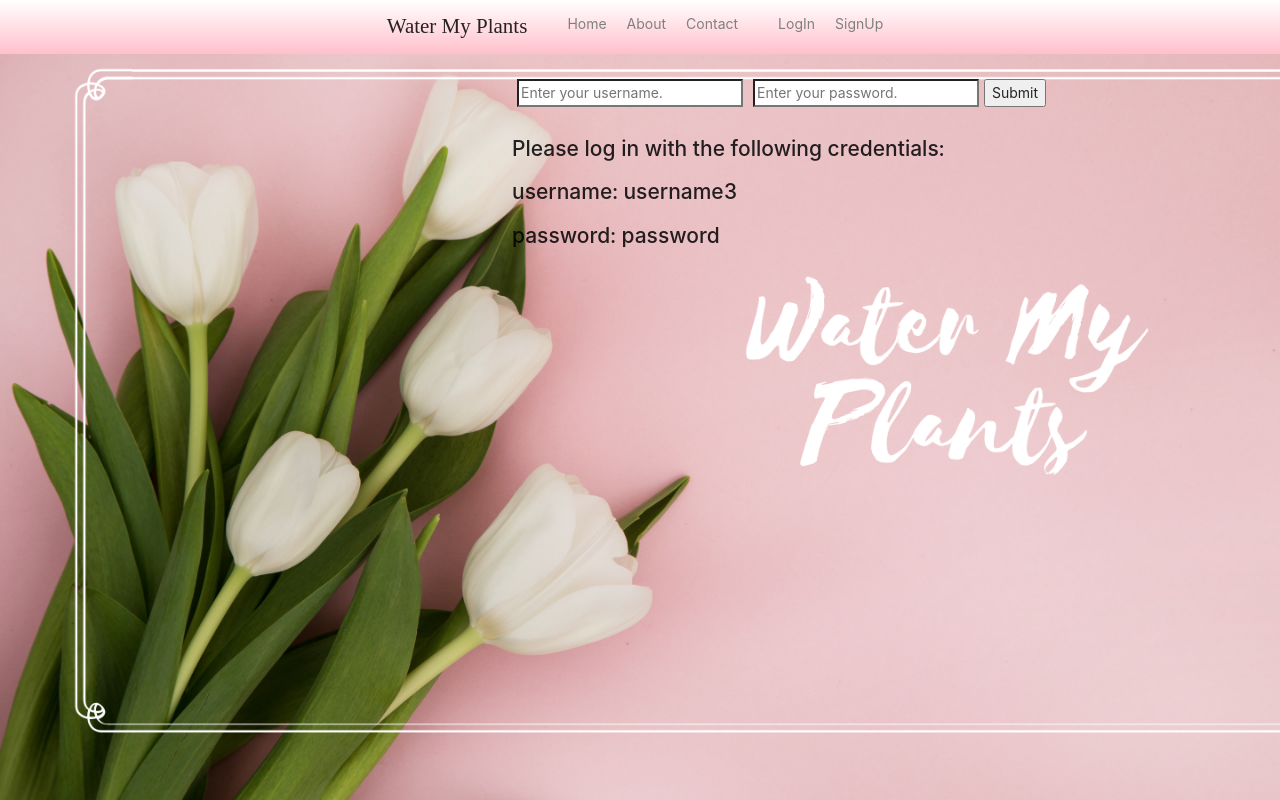
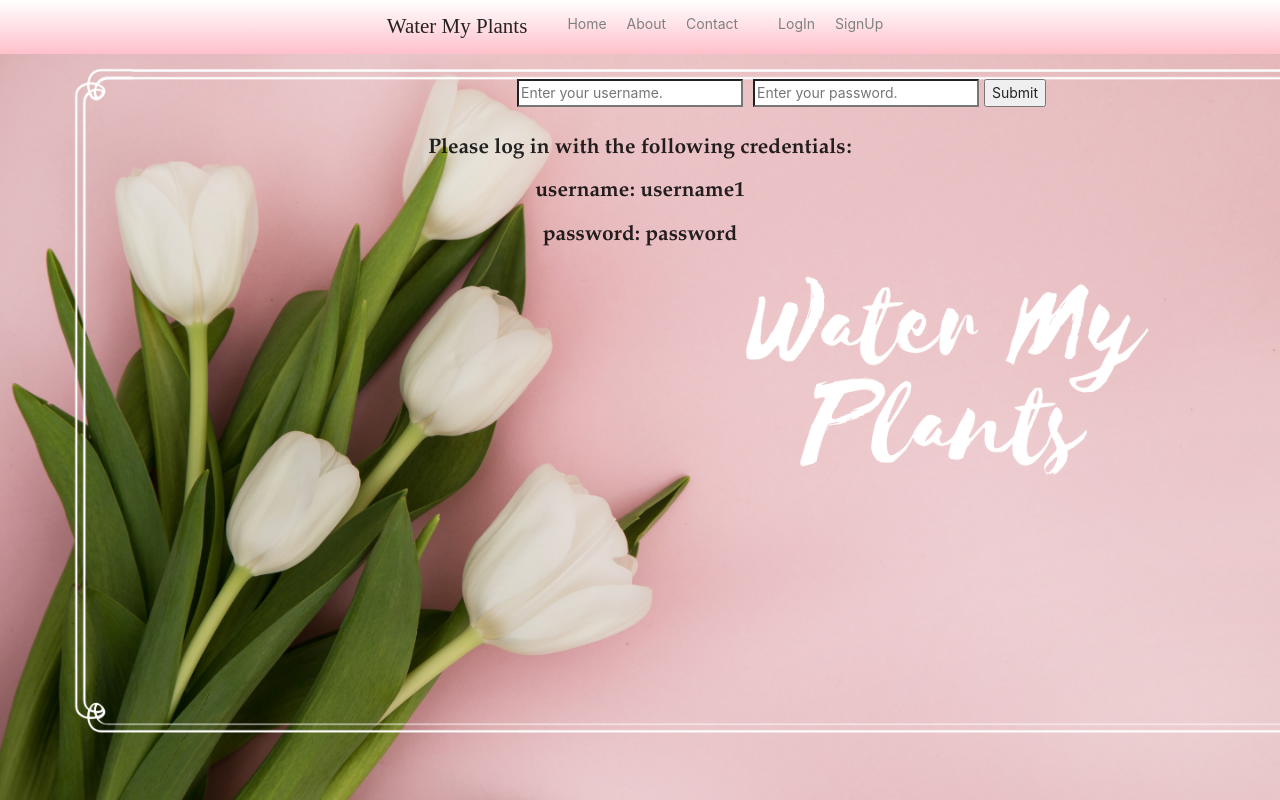
Before and after one commit to wilcoxva/water-my-plants-Frontend, a React (Create React App) app in the folder water-my-plants/: page /LogIn in a window 1280 px wide. Built offline with nearby package versions, Linux system fonts and the light colour scheme; a web font is replaced by a local one.

Commit message:
changed login page to username1 and different font

```diff
--- a/water-my-plants/src/components/Home.js
+++ b/water-my-plants/src/components/Home.js
@@ -8,12 +8,6 @@ const Home = (props) => {
     return (
         <div className="main-bg">
             <Navigation isLoggedIn={isLoggedIn} />
-            <div className="intro">
-                <h1>Water My Plants</h1>
-                <h2>Please log in with the following credentials:</h2>
-                <h2>username: username3</h2>
-                <h2>password: password</h2>
-            </div>
         </div>
     )
 };
--- a/water-my-plants/src/components/Login.js
+++ b/water-my-plants/src/components/Login.js
@@ -38,7 +38,7 @@ const LogIn = (props) => {
             </form>
             <div className="intro">
                 <h2>Please log in with the following credentials:</h2>
-                <h2>username: username3</h2>
+                <h2>username: username1</h2>
                 <h2>password: password</h2>
             </div>
         </div>
--- a/water-my-plants/src/css/main.css
+++ b/water-my-plants/src/css/main.css
@@ -28,8 +28,10 @@ h1 {
   height: 200vh;
   background-repeat: repeat;
 }
-.intro {
-  margin-left: 40%;
+.intro h2 {
+  text-align: center;
+  font-family: 'Garamond';
+  font-weight: bold;
 }
 .login {
   margin: 20px 20px 20px 40%;
--- a/water-my-plants/src/less-files/home.less
+++ b/water-my-plants/src/less-files/home.less
@@ -30,7 +30,12 @@ h1 {
 }
 
 .intro {
-  margin-left: 40%;
+
+  h2 {
+    text-align: center;
+    font-family: 'Garamond';
+    font-weight: bold;
+  }
 }
 
 .login {
```
